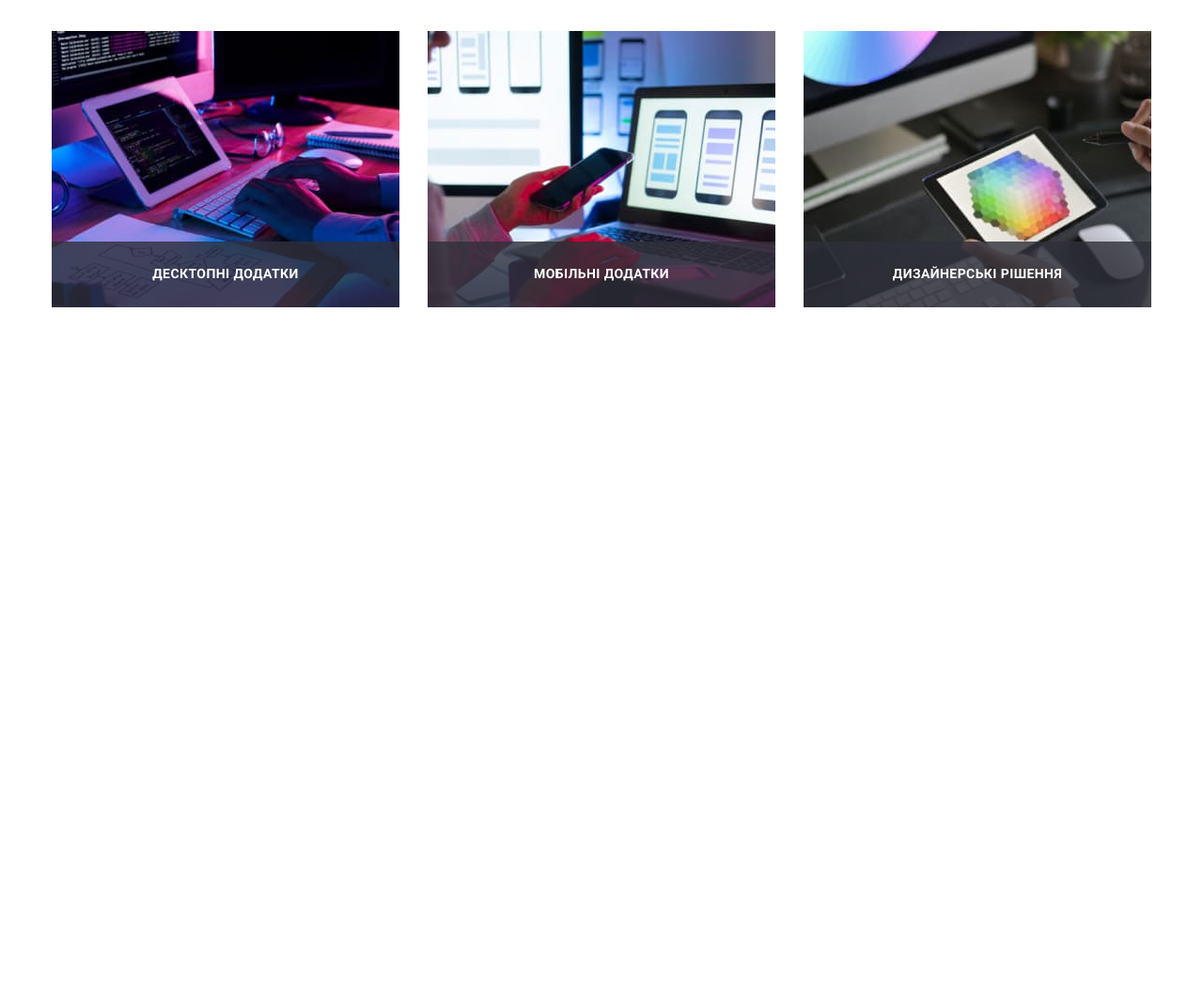
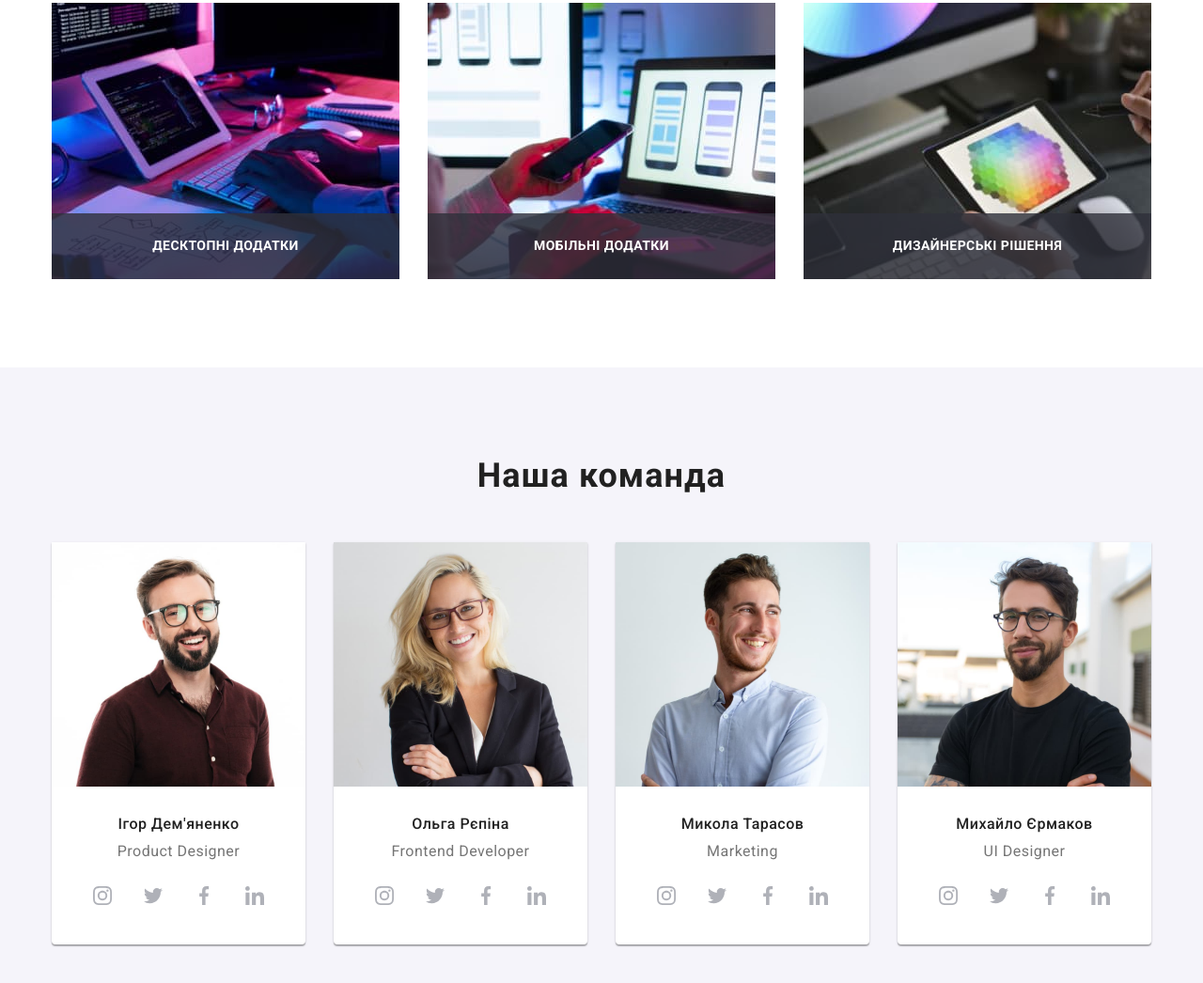
Before and after one commit to Bilyk88/goit-markup-hw-08, a plain HTML site: page index.html in a window 1280 px wide. Shown: the part 1206-2252 px from the top of the page at 94% size. Before the commit the page ends 1627 px from the top, so only its background shows below. Drawn offline with nearby package versions, Linux system fonts and the light colour scheme; files that its build step writes are made by us from their sources.

Commit message:
Adaptive team

```diff
--- a/index.html
+++ b/index.html
@@ -159,7 +159,7 @@
                 </ul>
             </div>
         </section>
-        <!-- <section class="team section">
+        <section class="team section">
             <div class="container">
                 <h2 class="subtitle">Наша команда</h2>
                 <ul class="team-list list">
@@ -281,7 +281,7 @@
                     </li>
                 </ul>
             </div>
-        </section> -->
+        </section>
         <!-- <section class="clients section">
             <div class="container">
                 <h2 class="subtitle">Постійні клієнти</h2>
--- a/sass/components/_subtitle.scss
+++ b/sass/components/_subtitle.scss
@@ -1,8 +1,17 @@
 .subtitle {
-    margin-bottom: 50px;
+    margin-bottom: 30px;
     font-weight: 700;
-    font-size: 36px;
-    line-height: 1.17;
+    font-size: 28px;
+    line-height: normal;
     text-align: center;
-    letter-spacing: 0.03em;
+    letter-spacing: 0.84px;
 }
+
+@media screen and (min-width: 1200px) {
+    .subtitle {
+        margin-bottom: 50px;
+        font-size: 36px;
+        line-height: 1.17;
+        letter-spacing: 1.08px;
+    }
+}
--- a/sass/layout/_advantages.scss
+++ b/sass/layout/_advantages.scss
@@ -1,7 +1,3 @@
-.advantages-list-item:not(:last-child) {
-    margin-bottom: 30px;
-}
-
 .advantages-list-icon {
     display: flex;
     justify-content: center;
@@ -30,16 +26,26 @@
     color: var(--secondary-text-color);
 }
 
-@media screen and (min-width: 768px) and (max-width: 1199px) {
+@media screen and (max-width: 767px) {
+
+    .advantages-list-item:not(:last-child) {
+        margin-bottom: 30px;
+    }
+}
+
+@media screen and (min-width: 768px) {
+
     .advantages-list {
         display: flex;
+        flex-wrap: wrap;
         margin-left: -30px;
-        flex-wrap: wrap;
+        margin-bottom: -30px;
     }
 
     .advantages-list-item {
         flex-basis: calc((100% - 2 * 30px) / 2);
         margin-left: 30px;
+        margin-bottom: 30px;
     }
 
     .advantages-subtitle {
@@ -48,16 +54,9 @@
 }
 
 @media screen and (min-width: 1200px) {
-    .advantages-list {
-        display: flex;
-        margin-left: -30px;
-    }
+
     .advantages-list-item {
         flex-basis: calc((100% - 4 * 30px) / 4);
-        margin-left: 30px;
     }
 
-    .advantages-subtitle {
-        text-align: left;
-    }
 }
--- a/sass/layout/_team.scss
+++ b/sass/layout/_team.scss
@@ -2,42 +2,70 @@
     background-color: #F5F4FA;
 }
 
-.team-list {
-    display: flex;
-    margin-left: -30px;
-}
-
 .team-list-item {
-    flex-basis: calc((100% - 4 * 30px) / 4);
-    margin-left: 30px;
-    width: 270px;
     background-color: #FFFFFF;
-    box-shadow: 0px 1px 3px rgba(0, 0, 0, 0.12), 0px 1px 1px rgba(0, 0, 0, 0.14), 0px 2px 1px rgba(0, 0, 0, 0.2);
+    box-shadow: 0px 2px 1px 0px rgba(0, 0, 0, 0.20), 0px 1px 1px 0px rgba(0, 0, 0, 0.14), 0px 1px 3px 0px rgba(0, 0, 0, 0.12);
     border-radius: 0px 0px 4px 4px;
 }
 
 .team-item-description {
-    padding: 30px 32px;
+    padding-top: 30px;
+    padding-bottom: 24px;
 }
 
 .team-list-title {
     margin-bottom: 10px;
     font-weight: 500;
     font-size: 16px;
-    line-height: 1.19;
+    line-height: normal;
     text-align: center;
-    letter-spacing: 0.03em;
+    letter-spacing: 0.48px;
 }
 
 .team-list-description {
     margin-bottom: 16px;
     font-size: 16px;
-    line-height: 1.19;
+    line-height: normal;
     text-align: center;
-    letter-spacing: 0.03em;
+    letter-spacing: 0.48px;
     color: var(--secondary-text-color);
 }
 
 .team-social-list {
     display: flex;
+    justify-content: center;
 }
+@media screen and (max-width: 767px) {
+    .team-list-item:not(:last-child) {
+        margin-bottom: 30px;
+    }
+}
+
+@media screen and (min-width: 768px) {
+    .team-list {
+        display: flex;
+        flex-wrap: wrap;
+        margin-left: -30px;
+        margin-bottom: -30px;
+    }
+
+    .team-list-item {
+        flex-basis: calc((100% - 2 * 30px) / 2);
+        margin-left: 30px;
+        margin-bottom: 30px;
+    }
+}
+
+@media screen and (min-width: 1200px) {
+
+    .team-list-item {
+        flex-basis: calc((100% - 4 * 30px) / 4);
+        // margin-left: 30px;
+        // width: 270px;
+    }
+
+    .team-item-description {
+        padding: 30px 32px;
+    }
+
+}
```
Also changed, not shown: css/main.css, css/main.min.css, 2 other files.
